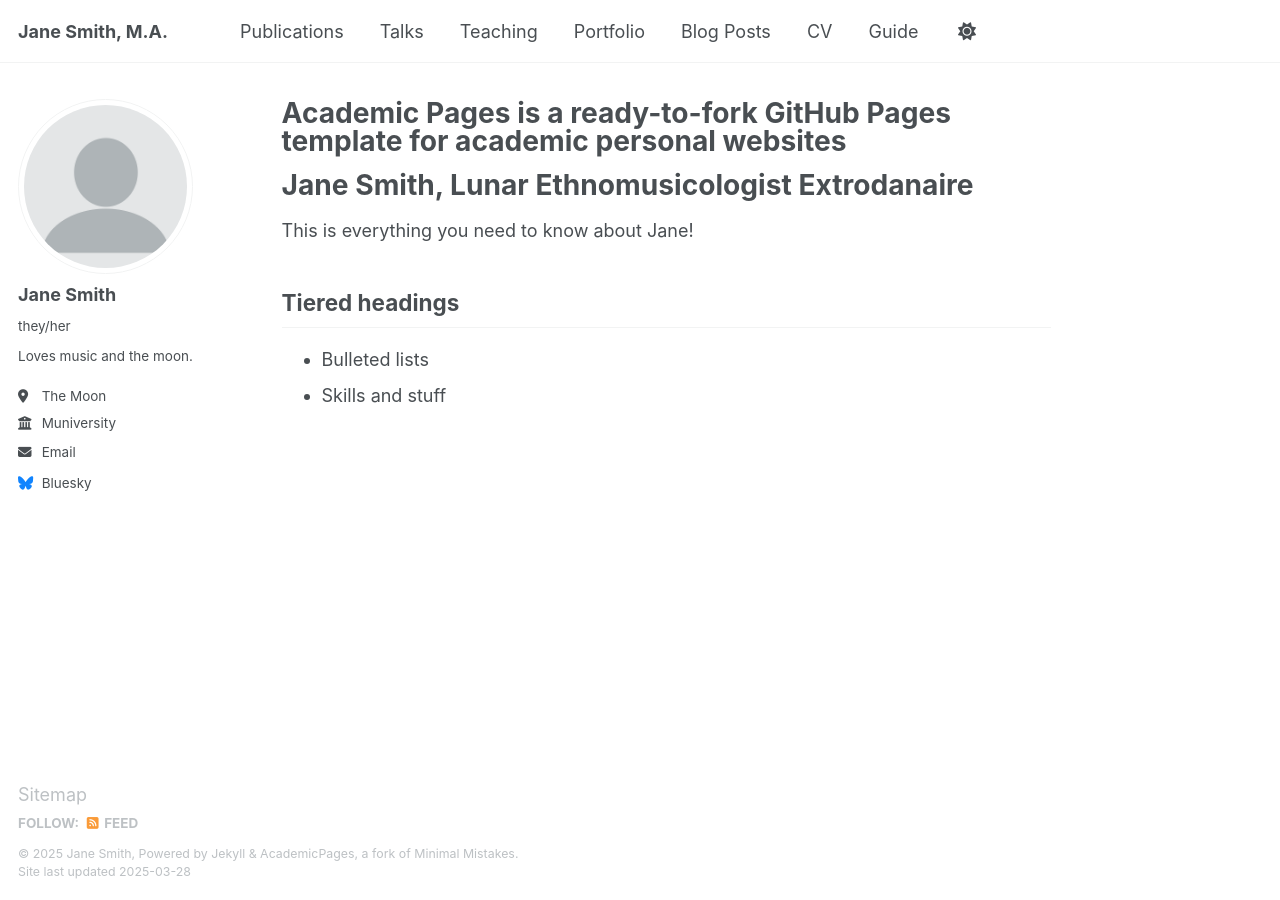
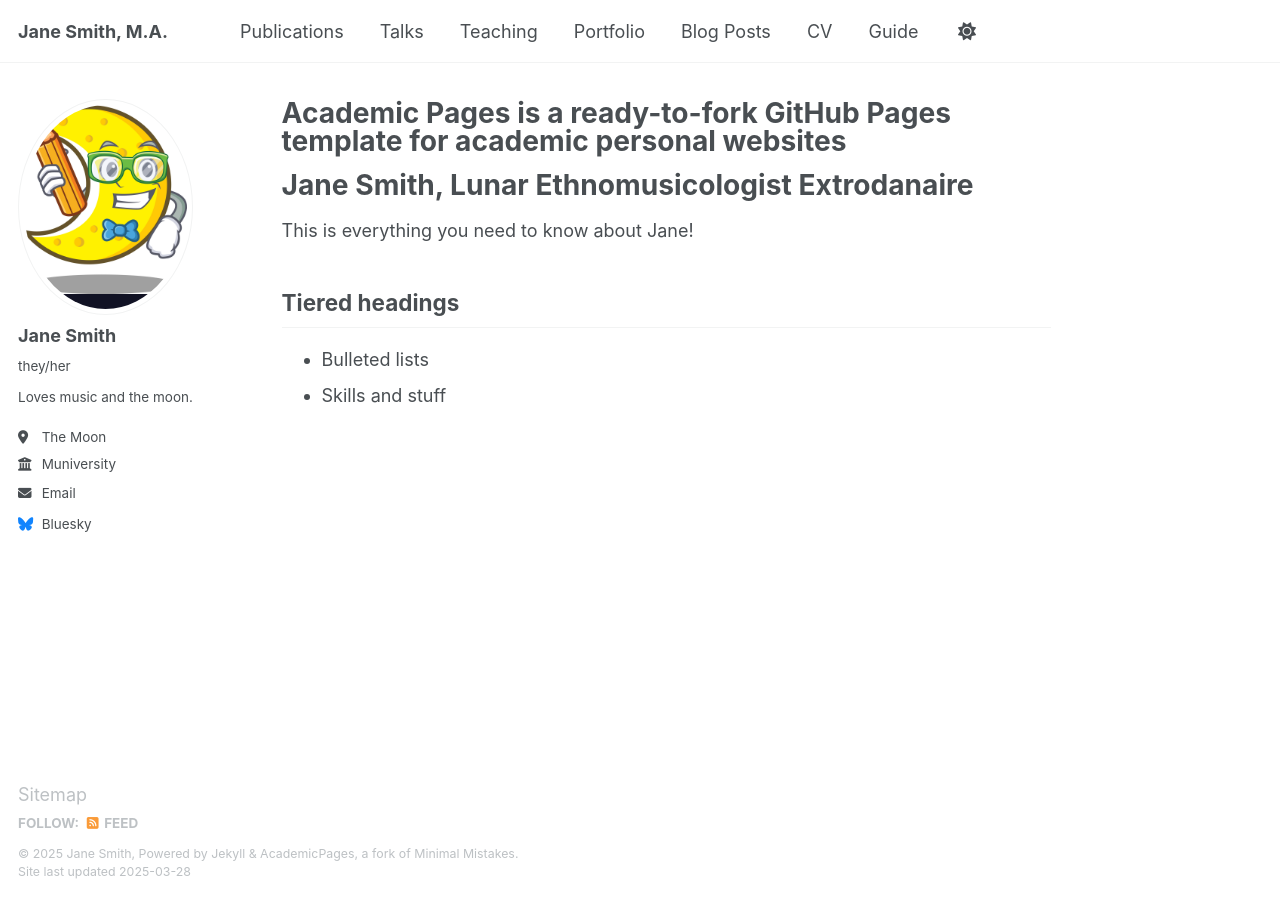
Before and after one commit to pb-berge/about, a Jekyll site: the page built from _pages/about.md, in a window 1280 px wide. Built offline with Jekyll 4.4.1, drawn with Linux system fonts in a browser that asks for light colours.

Commit message:
Update _config.yml

```diff
--- a/_config.yml
+++ b/_config.yml
@@ -22,7 +22,7 @@ repository               : "about/pb-berge.github.io"
 #               Additional customization can be done by editing /_includes/author-profile.html
 author:
   # Biographic information
-  avatar           : "profile.png"
+  avatar           : "student-crescent-moon-character-cartoon-vector-18573967.jpg"
   name             : "Jane Smith"
   pronouns         : "they/her"
   bio              : "Loves music and the moon."
```
